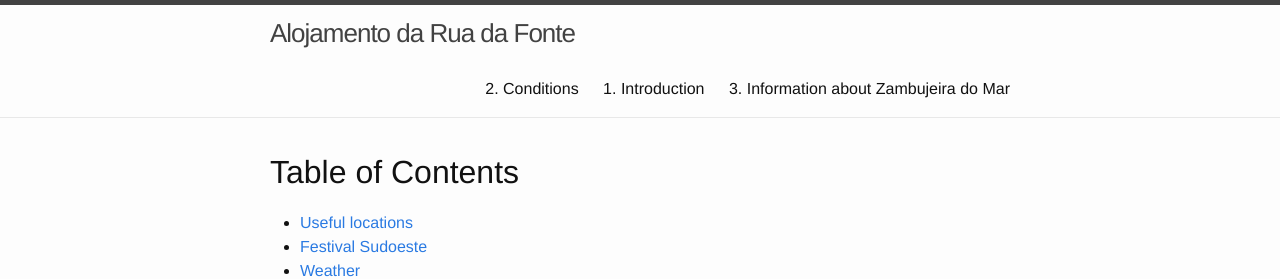
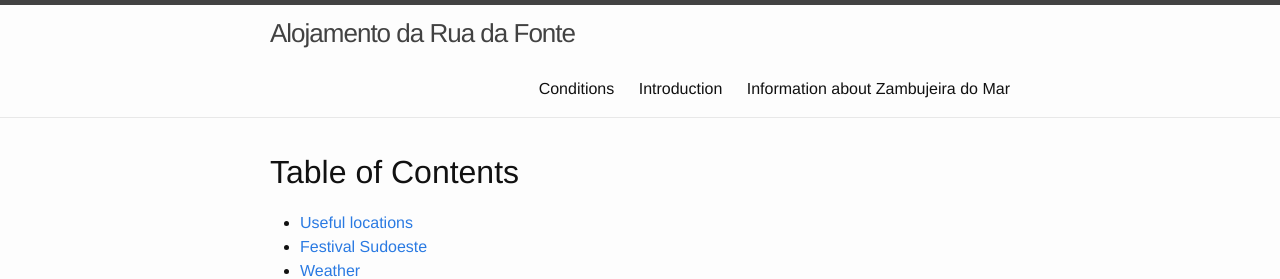
Before and after one commit to jgte/zh, a Jekyll site: the page built from en_wtd.md, in a window 1280 px wide and 900 px high. Shown: the top 279 px of the window. Built offline with Jekyll 4.4.1, drawn with Linux system fonts in a browser that asks for light colours.

Commit message:
fixed the titles

```diff
--- a/en_desc.md
+++ b/en_desc.md
@@ -1,6 +1,6 @@
 ---
 layout: default
-title: 2. Conditions
+title: Conditions
 subtitle: Alojamento da Rua da Fonte
 permalink: /en/desc
 ---
--- a/en_intro.md
+++ b/en_intro.md
@@ -1,6 +1,6 @@
 ---
 layout: default
-title: 1. Introduction
+title: Introduction
 subtitle: Alojamento da Rua da Fonte
 permalink: /en/intro
 ---
--- a/en_wtd.md
+++ b/en_wtd.md
@@ -1,6 +1,6 @@
 ---
 layout: default
-title: 3. Information about Zambujeira do Mar
+title: Information about Zambujeira do Mar
 subtitle: What to do
 permalink: /en/whattodo
 ---
```
